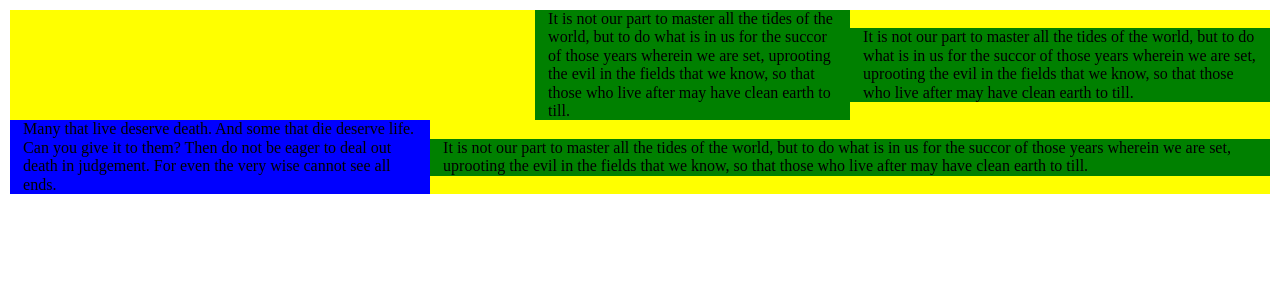
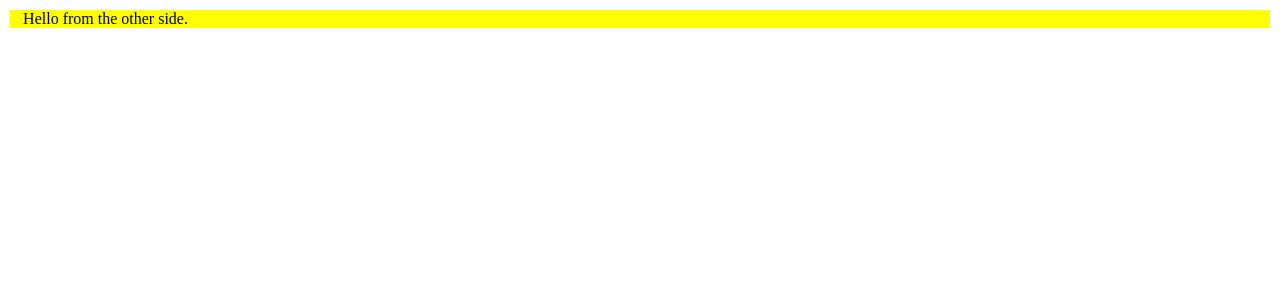
Before and after one commit to ispoljari/itunes-album-list, a React (Create React App) app: page / in a window 1280 px wide. Shown: the top 300 px of the page. Built offline with nearby package versions, Linux system fonts and the light colour scheme.

Commit message:
Remove layout test code

```diff
--- a/src/App.js
+++ b/src/App.js
@@ -18,62 +18,9 @@ class App extends Component {
               backgroundColor: 'yellow'
             }}
           >
-            <Column
-              xs={12}
-              sm={6}
-              osm={3}
-              md={3}
-              omd={5}
-              style={{
-                backgroundColor: 'green'
-              }}
-            >
-              <div>
-              It is not our part to master all the tides of the world, but to do what is in us for the succor of those years wherein we are set, uprooting the evil in the fields that we know, so that those who live after may have clean earth to till.
-              </div>
-            </Column>
-            <Column
-              xs={12}
-              sm={3}
-              md={4}
-              style={{
-                backgroundColor: 'green'
-              }}
-            >
-              <div>
-              It is not our part to master all the tides of the world, but to do what is in us for the succor of those years wherein we are set, uprooting the evil in the fields that we know, so that those who live after may have clean earth to till.
-              </div>
-            </Column>
-          </Row>
-          <Row
-            style={{
-              backgroundColor: 'yellow'
-            }}
-          >
-            <Column
-              xs={6}
-              sm={12}
-              md={4}
-              style={{
-                backgroundColor: 'blue'
-              }}
-            >
-              <div>
-              Many that live deserve death. And some that die deserve life. Can you give it to them? Then do not be eager to deal out death in judgement. For even the very wise cannot see all ends.
-              </div>
-            </Column>
-            <Column
-              xs={6}
-              sm={12}
-              md={8}
-              style={{
-                backgroundColor: 'green'
-              }}
-            >
-              <div>
-              It is not our part to master all the tides of the world, but to do what is in us for the succor of those years wherein we are set, uprooting the evil in the fields that we know, so that those who live after may have clean earth to till.
-              </div>
-            </Column>
+          <Column>
+            Hello from the other side.
+          </Column>
           </Row>
         </Container>
       </React.Fragment>
```
